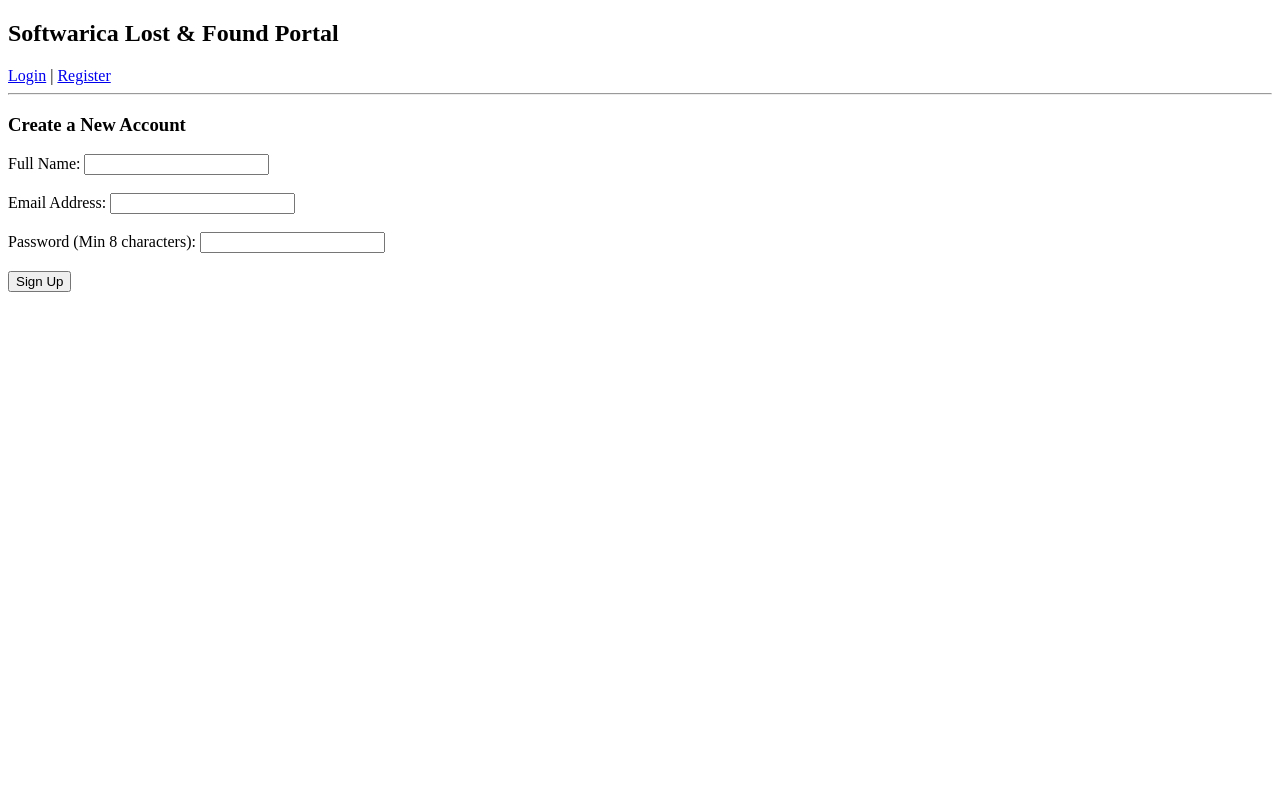
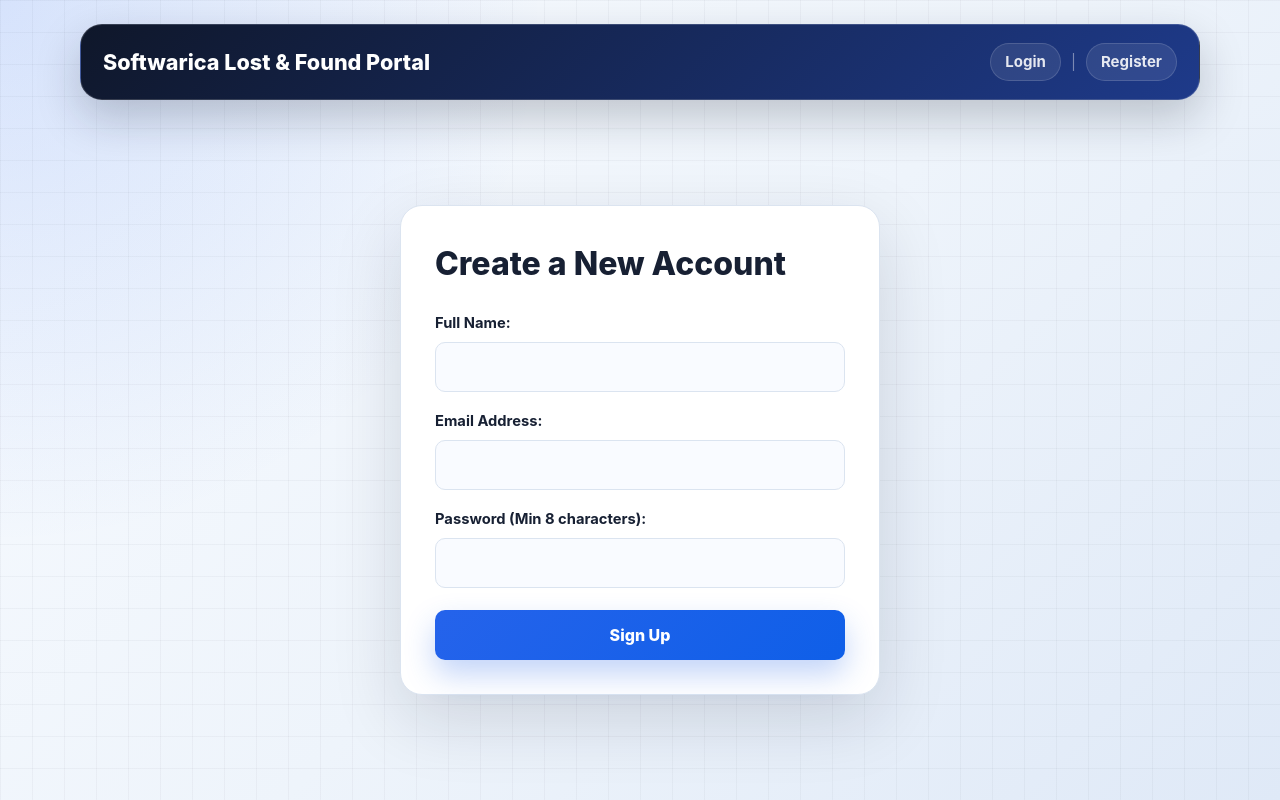
Before and after one commit to adhyanlho/softwarica-lost-found-system, a Flask app: page /auth/register in a window 1280 px wide. Run offline with Flask 3, Linux system fonts and the light colour scheme.

Commit message:
Feat: Implement global stylesheet and link asset compiler inside master layout

```diff
--- /dev/null
+++ b/app/static/css/style.css
@@ -0,0 +1,301 @@
+:root {
+    --color-primary: #2563eb;
+    --color-primary-dark: #1d4ed8;
+    --color-bg: #eef4fb;
+    --color-bg-deep: #0f172a;
+    --color-surface: #ffffff;
+    --color-border: #dbe4f0;
+    --color-input: #f9fbff;
+    --color-text: #172033;
+    --color-text-muted: #667085;
+    --color-danger: #dc2626;
+    --shadow-soft: 0 24px 70px rgba(15, 23, 42, 0.14);
+    --shadow-focus: 0 0 0 4px rgba(37, 99, 235, 0.16);
+    --radius-lg: 22px;
+    --radius-md: 14px;
+    --radius-sm: 10px;
+}
+
+*,
+*::before,
+*::after {
+    box-sizing: border-box;
+    margin: 0;
+    padding: 0;
+}
+
+html {
+    min-height: 100%;
+    font-size: 16px;
+}
+
+body {
+    min-height: 100vh;
+    display: flex;
+    flex-direction: column;
+    color: var(--color-text);
+    font-family: Inter, ui-sans-serif, system-ui, -apple-system, BlinkMacSystemFont, "Segoe UI", sans-serif;
+    line-height: 1.5;
+    background:
+        linear-gradient(rgba(15, 23, 42, 0.035) 1px, transparent 1px),
+        linear-gradient(90deg, rgba(15, 23, 42, 0.035) 1px, transparent 1px),
+        radial-gradient(circle at top left, rgba(37, 99, 235, 0.16), transparent 34rem),
+        linear-gradient(135deg, #f8fbff 0%, var(--color-bg) 52%, #dfe9f7 100%);
+    background-size: 32px 32px, 32px 32px, auto, auto;
+}
+
+a {
+    color: var(--color-primary);
+    font-weight: 700;
+    text-decoration: none;
+    transition: color 180ms ease, opacity 180ms ease;
+}
+
+a:hover,
+a:focus-visible {
+    color: var(--color-primary-dark);
+    opacity: 0.92;
+}
+
+header {
+    width: min(1120px, calc(100% - 32px));
+    margin: 24px auto 0;
+    padding: 18px 22px;
+    display: flex;
+    align-items: center;
+    justify-content: space-between;
+    gap: 18px;
+    color: #ffffff;
+    background: linear-gradient(135deg, var(--color-bg-deep), #1e3a8a);
+    border: 1px solid rgba(255, 255, 255, 0.16);
+    border-radius: var(--radius-lg);
+    box-shadow: 0 18px 45px rgba(15, 23, 42, 0.22);
+}
+
+header h2 {
+    font-size: clamp(1.05rem, 2vw, 1.35rem);
+    font-weight: 800;
+    letter-spacing: 0;
+}
+
+nav {
+    display: flex;
+    align-items: center;
+    gap: 10px;
+    color: rgba(255, 255, 255, 0.42);
+    font-size: 0.94rem;
+}
+
+nav a {
+    display: inline-flex;
+    align-items: center;
+    min-height: 38px;
+    padding: 0 14px;
+    color: rgba(255, 255, 255, 0.88);
+    background: rgba(255, 255, 255, 0.09);
+    border: 1px solid rgba(255, 255, 255, 0.14);
+    border-radius: 999px;
+    font-weight: 700;
+}
+
+nav a:hover,
+nav a:focus-visible {
+    color: #ffffff;
+    background: rgba(255, 255, 255, 0.16);
+}
+
+hr {
+    display: none;
+}
+
+main {
+    width: min(100%, 480px);
+    margin: auto;
+    padding: 34px;
+    background: var(--color-surface);
+    border: 1px solid var(--color-border);
+    border-radius: var(--radius-lg);
+    box-shadow: var(--shadow-soft);
+    transition: transform 200ms ease, box-shadow 200ms ease, border-color 200ms ease;
+}
+
+main:hover {
+    transform: translateY(-2px);
+    box-shadow: 0 30px 80px rgba(15, 23, 42, 0.17);
+}
+
+main > h3,
+main > form,
+main > p,
+main > ul {
+    width: 100%;
+}
+
+main > h3 {
+    margin-bottom: 24px;
+    color: var(--color-text);
+    font-size: clamp(1.45rem, 5vw, 2rem);
+    font-weight: 800;
+    letter-spacing: 0;
+}
+
+form {
+    display: grid;
+    gap: 18px;
+}
+
+form div {
+    display: grid;
+    gap: 8px;
+}
+
+label {
+    color: var(--color-text);
+    font-size: 0.92rem;
+    font-weight: 750;
+}
+
+input,
+select,
+textarea {
+    width: 100%;
+    min-height: 48px;
+    padding: 12px 14px;
+    color: var(--color-text);
+    background: var(--color-input);
+    border: 1px solid var(--color-border);
+    border-radius: var(--radius-sm);
+    font: inherit;
+    outline: none;
+    transition: border-color 180ms ease, box-shadow 180ms ease, background-color 180ms ease;
+}
+
+input::placeholder,
+textarea::placeholder {
+    color: #98a2b3;
+}
+
+input:hover,
+select:hover,
+textarea:hover {
+    border-color: #b9c7da;
+}
+
+input:focus,
+select:focus,
+textarea:focus {
+    background: #ffffff;
+    border-color: var(--color-primary);
+    box-shadow: var(--shadow-focus);
+}
+
+button,
+input[type="submit"] {
+    width: 100%;
+    min-height: 50px;
+    display: inline-flex;
+    align-items: center;
+    justify-content: center;
+    margin-top: 4px;
+    padding: 12px 18px;
+    color: #ffffff;
+    background: linear-gradient(135deg, var(--color-primary), #0f5fe8);
+    border: 0;
+    border-radius: var(--radius-sm);
+    box-shadow: 0 14px 30px rgba(37, 99, 235, 0.28);
+    cursor: pointer;
+    font: inherit;
+    font-weight: 800;
+    letter-spacing: 0;
+    transition: transform 180ms ease, box-shadow 180ms ease, filter 180ms ease;
+}
+
+button:hover,
+input[type="submit"]:hover {
+    transform: translateY(-1px);
+    box-shadow: 0 18px 38px rgba(37, 99, 235, 0.35);
+    filter: brightness(1.04);
+}
+
+button:active,
+input[type="submit"]:active {
+    transform: translateY(0);
+    box-shadow: 0 10px 22px rgba(37, 99, 235, 0.26);
+}
+
+button:focus-visible,
+input[type="submit"]:focus-visible {
+    outline: none;
+    box-shadow: var(--shadow-focus), 0 18px 38px rgba(37, 99, 235, 0.35);
+}
+
+main > p {
+    margin-top: 18px;
+    color: var(--color-text-muted);
+    text-align: center;
+    font-size: 0.96rem;
+}
+
+main > ul {
+    margin: 0 0 20px;
+    padding: 13px 16px 13px 36px;
+    color: var(--color-danger) !important;
+    background: #fff5f5;
+    border: 1px solid #fecaca;
+    border-radius: var(--radius-md);
+    font-weight: 650;
+}
+
+br {
+    display: none;
+}
+
+@media (max-width: 640px) {
+    body {
+        background-size: 26px 26px, 26px 26px, auto, auto;
+    }
+
+    header {
+        width: calc(100% - 24px);
+        margin-top: 12px;
+        padding: 16px;
+        flex-direction: column;
+        align-items: flex-start;
+        border-radius: 18px;
+    }
+
+    nav {
+        width: 100%;
+        justify-content: space-between;
+        gap: 8px;
+    }
+
+    nav a {
+        flex: 1;
+        justify-content: center;
+        padding: 0 10px;
+    }
+
+    main {
+        width: calc(100% - 24px);
+        padding: 24px;
+    }
+
+    main > h3 {
+        margin-bottom: 20px;
+    }
+}
+
+@media (max-width: 380px) {
+    header h2 {
+        font-size: 1rem;
+    }
+
+    nav {
+        font-size: 0.86rem;
+    }
+
+    main > h3 {
+        font-size: 1.28rem;
+    }
+}
--- a/app/templates/layout.html
+++ b/app/templates/layout.html
@@ -4,6 +4,8 @@
     <meta charset="UTF-8">
     <meta name="viewport" content="width=device-width, initial-scale=1.0">
     <title>{% block title %}Softwarica Lost & Found Portal{% endblock %}</title>
+    <link rel="stylesheet" href="{{ url_for('static', filename='css/style.css') }}">
+
 </head>
 <body>
     <header>
```
